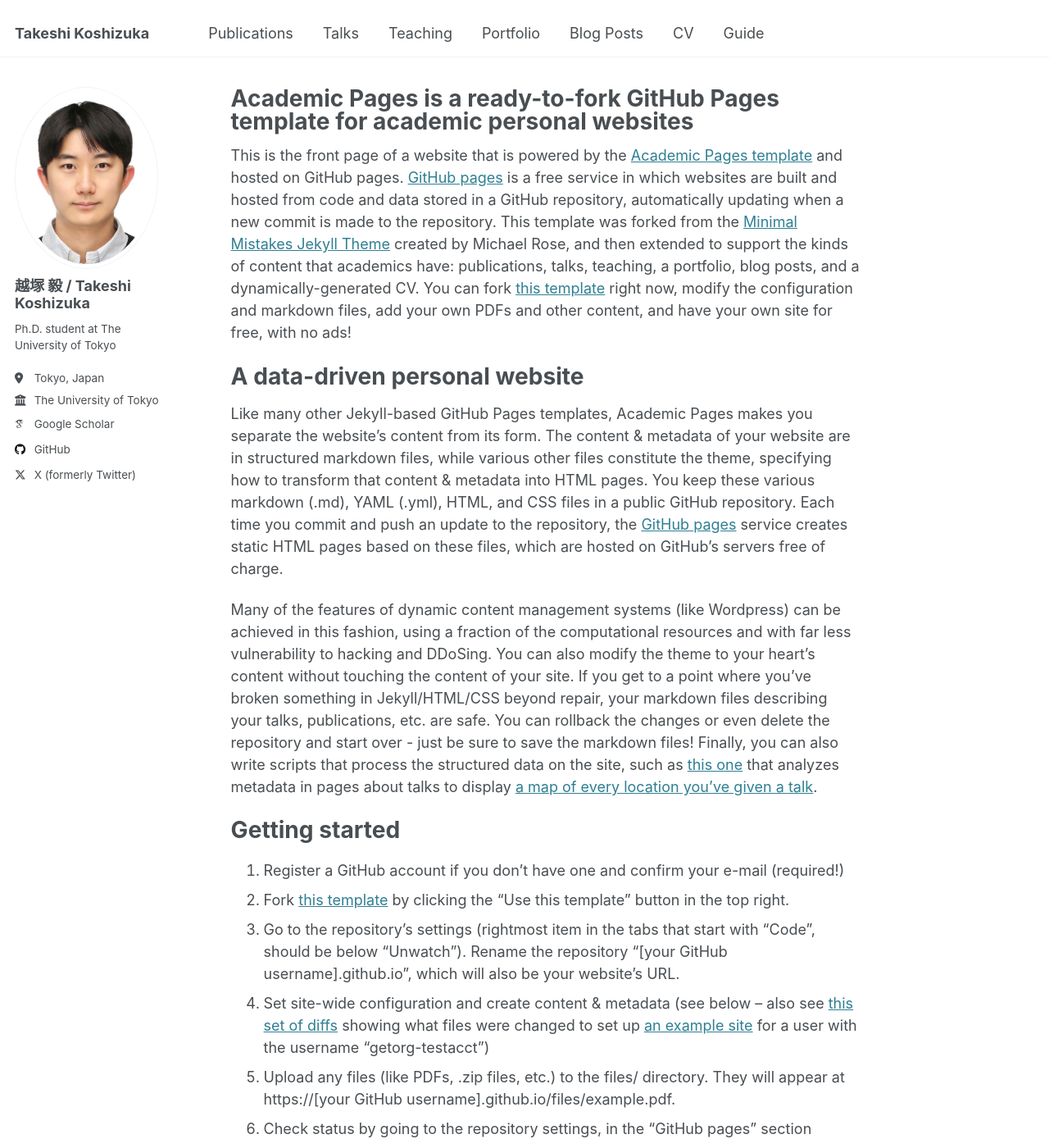
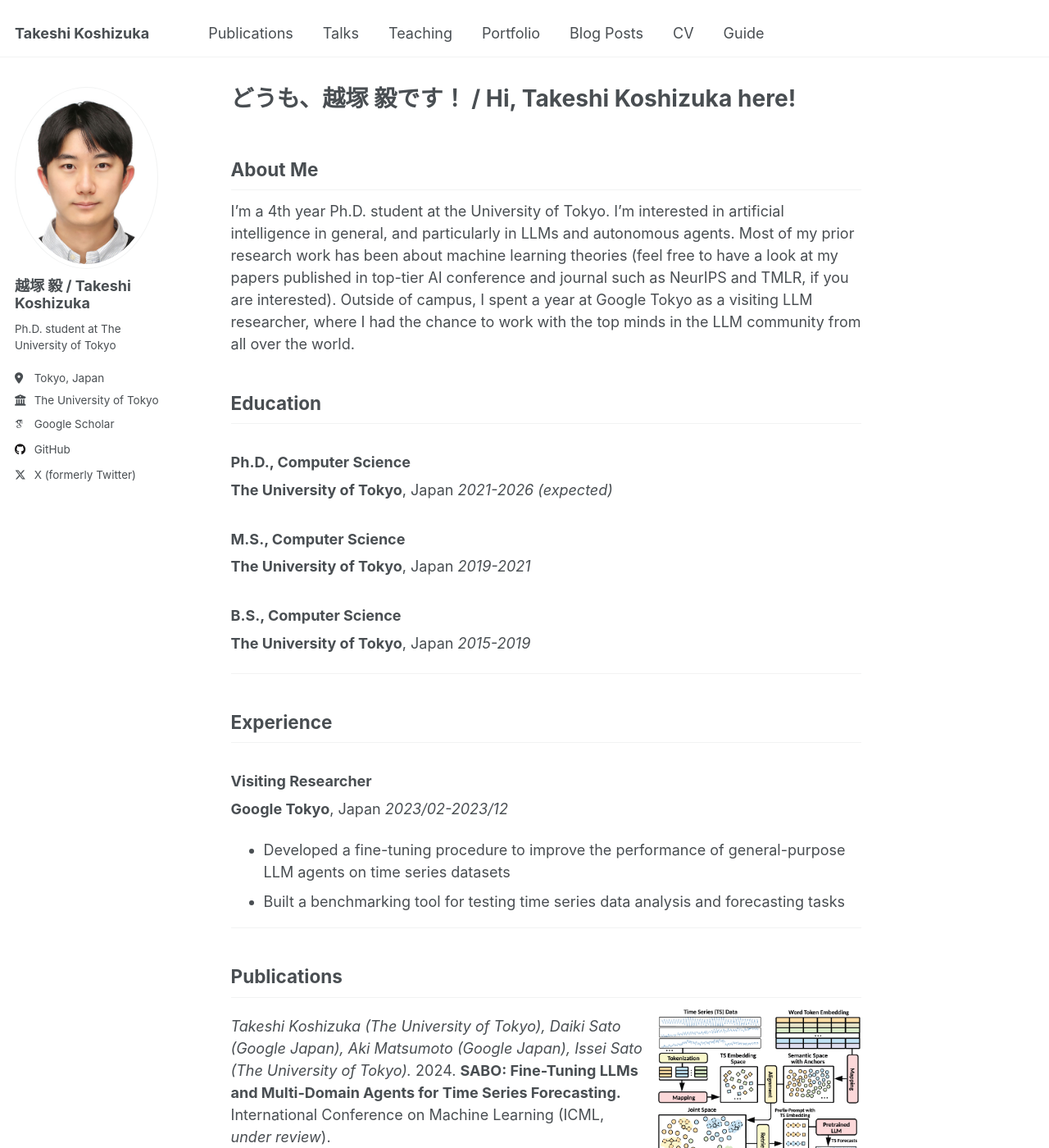
Before and after one commit to TaKoshizuka/TaKoshizuka.github.io, a Jekyll site: the page built from _pages/about.md, in a window 1280 px wide and 1400 px high. Shown: the whole window at 82% size. Built offline with Jekyll 4.4.1, drawn with Linux system fonts in a browser that asks for light colours; some web fonts are replaced; some of the changed text lies outside the part shown.

Commit message:
Update about.md

```diff
--- a/_pages/about.md
+++ b/_pages/about.md
@@ -1,49 +1,76 @@
 ---
 permalink: /
-title: "Academic Pages is a ready-to-fork GitHub Pages template for academic personal websites"
+title: "どうも、越塚 毅です！ / Hi,  Takeshi Koshizuka here!"
 author_profile: true
 redirect_from:
   - /about/
   - /about.html
 ---
 
-This is the front page of a website that is powered by the [Academic Pages template](https://github.com/academicpages/academicpages.github.io) and hosted on GitHub pages. [GitHub pages](https://pages.github.com) is a free service in which websites are built and hosted from code and data stored in a GitHub repository, automatically updating when a new commit is made to the repository. This template was forked from the [Minimal Mistakes Jekyll Theme](https://mmistakes.github.io/minimal-mistakes/) created by Michael Rose, and then extended to support the kinds of content that academics have: publications, talks, teaching, a portfolio, blog posts, and a dynamically-generated CV. You can fork [this template](https://github.com/academicpages/academicpages.github.io) right now, modify the configuration and markdown files, add your own PDFs and other content, and have your own site for free, with no ads!
+## **About Me**
 
-A data-driven personal website
-======
-Like many other Jekyll-based GitHub Pages templates, Academic Pages makes you separate the website's content from its form. The content & metadata of your website are in structured markdown files, while various other files constitute the theme, specifying how to transform that content & metadata into HTML pages. You keep these various markdown (.md), YAML (.yml), HTML, and CSS files in a public GitHub repository. Each time you commit and push an update to the repository, the [GitHub pages](https://pages.github.com/) service creates static HTML pages based on these files, which are hosted on GitHub's servers free of charge.
+I'm a 4th year Ph.D. student at the University of Tokyo.
+I'm interested in artificial intelligence in general, and particularly in LLMs and autonomous agents.
+Most of my prior research work has been about machine learning theories (feel free to have a look at my papers published in top-tier AI conference and journal such as NeurIPS and TMLR, if you are interested).
+Outside of campus, I spent a year at Google Tokyo as a visiting LLM researcher, where I had the chance to work with the top minds in the LLM community from all over the world.
 
-Many of the features of dynamic content management systems (like Wordpress) can be achieved in this fashion, using a fraction of the computational resources and with far less vulnerability to hacking and DDoSing. You can also modify the theme to your heart's content without touching the content of your site. If you get to a point where you've broken something in Jekyll/HTML/CSS beyond repair, your markdown files describing your talks, publications, etc. are safe. You can rollback the changes or even delete the repository and start over - just be sure to save the markdown files! Finally, you can also write scripts that process the structured data on the site, such as [this one](https://github.com/academicpages/academicpages.github.io/blob/master/talkmap.ipynb) that analyzes metadata in pages about talks to display [a map of every location you've given a talk](https://academicpages.github.io/talkmap.html).
+## **Education**
 
-Getting started
-======
-1. Register a GitHub account if you don't have one and confirm your e-mail (required!)
-1. Fork [this template](https://github.com/academicpages/academicpages.github.io) by clicking the "Use this template" button in the top right.
-1. Go to the repository's settings (rightmost item in the tabs that start with "Code", should be below "Unwatch"). Rename the repository "[your GitHub username].github.io", which will also be your website's URL.
-1. Set site-wide configuration and create content & metadata (see below -- also see [this set of diffs](http://archive.is/3TPas) showing what files were changed to set up [an example site](https://getorg-testacct.github.io) for a user with the username "getorg-testacct")
-1. Upload any files (like PDFs, .zip files, etc.) to the files/ directory. They will appear at https://[your GitHub username].github.io/files/example.pdf.
-1. Check status by going to the repository settings, in the "GitHub pages" section
+### **Ph.D., Computer Science**
 
-Site-wide configuration
-------
-The main configuration file for the site is in the base directory in [_config.yml](https://github.com/academicpages/academicpages.github.io/blob/master/_config.yml), which defines the content in the sidebars and other site-wide features. You will need to replace the default variables with ones about yourself and your site's github repository. The configuration file for the top menu is in [_data/navigation.yml](https://github.com/academicpages/academicpages.github.io/blob/master/_data/navigation.yml). For example, if you don't have a portfolio or blog posts, you can remove those items from that navigation.yml file to remove them from the header.
+**The University of Tokyo**, Japan
+_2021-2026 (expected)_
 
-Create content & metadata
-------
-For site content, there is one markdown file for each type of content, which are stored in directories like _publications, _talks, _posts, _teaching, or _pages. For example, each talk is a markdown file in the [_talks directory](https://github.com/academicpages/academicpages.github.io/tree/master/_talks). At the top of each markdown file is structured data in YAML about the talk, which the theme will parse to do lots of cool stuff. The same structured data about a talk is used to generate the list of talks on the [Talks page](https://academicpages.github.io/talks), each [individual page](https://academicpages.github.io/talks/2012-03-01-talk-1) for specific talks, the talks section for the [CV page](https://academicpages.github.io/cv), and the [map of places you've given a talk](https://academicpages.github.io/talkmap.html) (if you run this [python file](https://github.com/academicpages/academicpages.github.io/blob/master/talkmap.py) or [Jupyter notebook](https://github.com/academicpages/academicpages.github.io/blob/master/talkmap.ipynb), which creates the HTML for the map based on the contents of the _talks directory).
+### **M.S., Computer Science**
 
-**Markdown generator**
+**The University of Tokyo**, Japan
+_2019-2021_
 
-The repository includes [a set of Jupyter notebooks](https://github.com/academicpages/academicpages.github.io/tree/master/markdown_generator
-) that converts a CSV containing structured data about talks or presentations into individual markdown files that will be properly formatted for the Academic Pages template. The sample CSVs in that directory are the ones I used to create my own personal website at stuartgeiger.com. My usual workflow is that I keep a spreadsheet of my publications and talks, then run the code in these notebooks to generate the markdown files, then commit and push them to the GitHub repository.
+### **B.S., Computer Science**
 
-How to edit your site's GitHub repository
-------
-Many people use a git client to create files on their local computer and then push them to GitHub's servers. If you are not familiar with git, you can directly edit these configuration and markdown files directly in the github.com interface. Navigate to a file (like [this one](https://github.com/academicpages/academicpages.github.io/blob/master/_talks/2012-03-01-talk-1.md) and click the pencil icon in the top right of the content preview (to the right of the "Raw | Blame | History" buttons). You can delete a file by clicking the trashcan icon to the right of the pencil icon. You can also create new files or upload files by navigating to a directory and clicking the "Create new file" or "Upload files" buttons.
+**The University of Tokyo**, Japan
+_2015-2019_
 
-Example: editing a markdown file for a talk
-![Editing a markdown file for a talk](/images/editing-talk.png)
+---
 
-For more info
-------
-More info about configuring Academic Pages can be found in [the guide](https://academicpages.github.io/markdown/), the [growing wiki](https://github.com/academicpages/academicpages.github.io/wiki), and you can always [ask a question on GitHub](https://github.com/academicpages/academicpages.github.io/discussions). The [guides for the Minimal Mistakes theme](https://mmistakes.github.io/minimal-mistakes/docs/configuration/) (which this theme was forked from) might also be helpful.
+## **Experience**
+
+### **Visiting Researcher**
+
+**Google Tokyo**, Japan
+_2023/02-2023/12_
+
+- Developed a fine-tuning procedure to improve the performance of general-purpose LLM agents on time series datasets
+- Built a benchmarking tool for testing time series data analysis and forecasting tasks
+
+---
+
+## **Publications**
+
+<div style="display: flex; align-items: center;">
+  <p>
+    <i> Takeshi Koshizuka (The University of Tokyo), Daiki Sato (Google Japan), Aki Matsumoto (Google Japan), Issei Sato (The University of Tokyo).</i> 2024. <b>SABO: Fine-Tuning LLMs and Multi-Domain Agents for Time Series Forecasting.</b> International Conference on Machine Learning (ICML, <i>under review</i>).
+  </p>
+  <img src="images/paper3.png" style="margin-left: 10px; width: 250px;">
+</div>
+[url](files/p3.pdf) [pdf](files/p3.pdf)
+
+<br>
+
+<div style="display: flex; align-items: center;">
+  <p>
+    <i> Takeshi Koshizuka (The University of Tokyo), Issei Sato (The University of Tokyo).</i> 2024. <b>End-to-End Training Induces Information Bottleneck through Layer-Role Differentiation: A Comparative Analysis with Layer-wise Training.</b> Transactions on Machine Learning Research (TMLR).
+  </p>
+  <img src="images/paper2.png" style="margin-left: 10px; width: 250px;">
+</div>
+[url](https://openreview.net/forum?id=O3wmRh2SfT) [pdf](files/p2.pdf)
+
+<br>
+
+<div style="display: flex; align-items: center;">
+  <p>
+    <i> Takeshi Koshizuka (The University of Tokyo), Issei Sato (The University of Tokyo).</i> 2022. <b>Analyzing lottery ticket hypothesis from PAC-bayesian theory perspective.</b> Advances in Neural Information Processing Systems (NeurIPS).
+  </p>
+  <img src="images/paper1.png" style="margin-left: 10px; width: 250px;">
+</div>
+[url](https://proceedings.neurips.cc/paper_files/paper/2022/hash/c828f33af3c3f669690c2e28ae7af5e2-Abstract-Conference.html) [pdf](files/p1.pdf)
```
